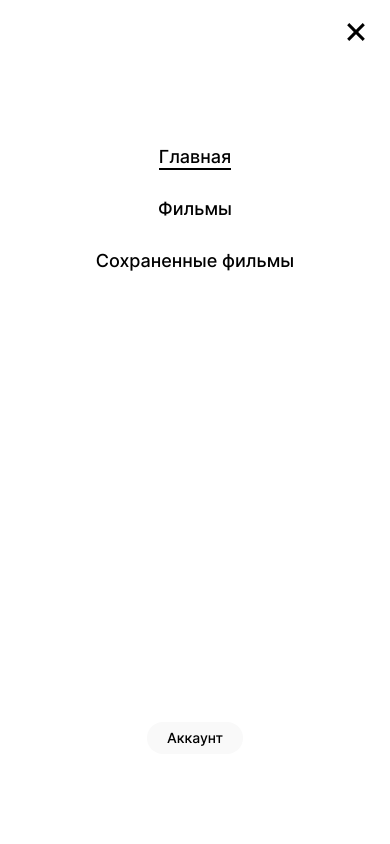
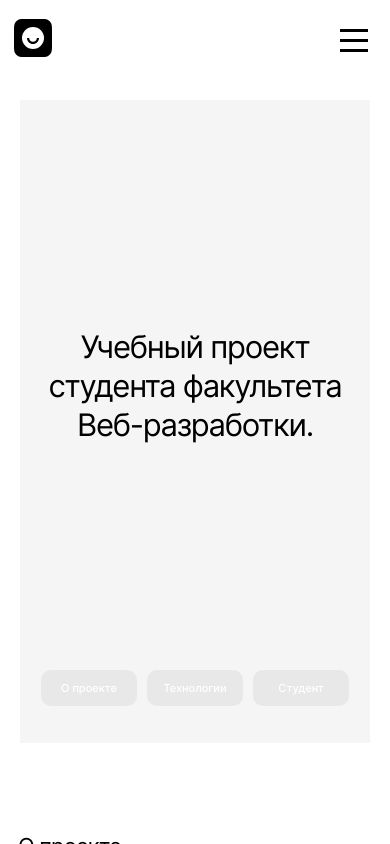
Before and after one commit to MorphineMePlz/movies-explorer-frontend, a React (Create React App) app: page / in a window 390 px wide. Shown: the top 844 px of the page. Built offline with nearby package versions, Linux system fonts and the light colour scheme.

Commit message:
feat: burgerMenu button

```diff
--- a/src/components/App/App.js
+++ b/src/components/App/App.js
@@ -18,7 +18,7 @@ import './App.css';
 
 
 function App() {
-  const [isLoggedIn, setLoggedIn] = useState(false);
+  const [isLoggedIn, setLoggedIn] = useState(true);
 
   return (
     <div className="App">
--- a/src/components/BurgerMenu/BurgerMenu.css
+++ b/src/components/BurgerMenu/BurgerMenu.css
@@ -11,6 +11,14 @@
     left: 0;
     bottom: 0;
     z-index: 5;
+    visibility: hidden;
+    opacity: 0;
+
+}
+
+.burger_active {
+    visibility: visible;
+    opacity: 100;
 }
 
 .burger__box {
--- a/src/components/BurgerMenu/BurgerMenu.jsx
+++ b/src/components/BurgerMenu/BurgerMenu.jsx
@@ -1,13 +1,15 @@
 
+import React from "react";
 import { NavLink } from 'react-router-dom'
 
 import './BurgerMenu.css'
 
-export default function BurgerMenu() {
+
+export default function BurgerMenu({ closeBurgerMenu, isBurgerMenuOpen, }) {
     return (
-        <div className="burger">
+        <div className={`burger ${isBurgerMenuOpen ? "burger_active" : ""}`}>
             <div className="burger__box">
-                <button className="burger__button-close"></button>
+                <button onClick={closeBurgerMenu} className="burger__button-close"></button>
                 <div className="burger__link-box">
                     <span className='burger__links'>
                         <NavLink className={({ isActive }) => `burger__link ${isActive ? "burger__link_active" : ""}`} to='/'>Главная</NavLink>
--- a/src/components/Header/Header.css
+++ b/src/components/Header/Header.css
@@ -70,6 +70,17 @@
     margin-left: 44px;
 }
 
+.header__open-button {
+    background-image: url(../../assets//images/burger.svg);
+    background-repeat: no-repeat;
+    background-color: unset;
+    width: 44px;
+    height: 44px;
+    border: none;
+    cursor: pointer;
+    background-position: center;
+}
+
 
 @media screen and (max-width: 769px) {
     .header {
--- a/src/components/Header/Header.jsx
+++ b/src/components/Header/Header.jsx
@@ -3,23 +3,28 @@ import { NavLink } from 'react-router-dom'
 import headerLogo from '../../assets/images/headerLogo.svg'
 import './Header.css'
 
-export default function Header({ isLoggedIn, handleLogin }) {
+export default function Header({ isLoggedIn, handleLogin, openBurgerMenu }) {
+    const isDesktop = window.innerWidth > 768
+
     return (
         <>
             <header className='header'>
                 <NavLink to='/'>
                     <img className='header__logo' src={headerLogo} alt='логотип'></img>
                 </NavLink>
-
                 {isLoggedIn ?
+                    <>
+                        {isDesktop ?
                             <div className='header__nav-wrapper'>
                                 <nav className='header__menu header__menu_auth'>
                                     <NavLink to="/movies" className={({ isActive }) => `header__link ${isActive ? "header__link_active" : ""}`} >Фильмы</NavLink>
                                     <NavLink to="/saved-movies" className={({ isActive }) => `header__link ${isActive ? "header__link_active" : ""}`} >Сохраненные фильмы</NavLink>
                                 </nav>
-
                                 <NavLink to="/profile" className="header__link header__link_type_profile">Аккаунт</NavLink>
-                    </div> :
+                            </div>
+                            :
+                            <button onClick={openBurgerMenu} className="header__open-button"></button>
+                        } </> :
                     <nav className='header__menu'>
                         <NavLink className={({ isActive }) => `header__link ${isActive ? "header__link_active" : ""}`} to='/signup'>Регистрация</NavLink>
                         <NavLink className="header__link header__link_type_sign-in" to='/signin'
@@ -28,7 +33,6 @@ export default function Header({ isLoggedIn, handleLogin }) {
                         >Войти</NavLink>
                     </nav>}
             </header>
-
         </>
     )
 }
--- a/src/components/PageWrapper/PageWrapper.jsx
+++ b/src/components/PageWrapper/PageWrapper.jsx
@@ -1,4 +1,4 @@
-import { useMemo } from 'react';
+import { useMemo, useState } from 'react';
 
 import { useLocation } from 'react-router-dom';
 
@@ -11,16 +11,25 @@ const WRAPPER_ROUTES = ["/", "/saved-movies", "/profile", "/movies"];
 const NO_FOOTER_ROUTES = ["/profile"]
 
 export default function PageWrapper({ isLoggedIn, handleLogin, children }) {
+    const [isBurgerMenuOpen, setisBurgerMenuOpen] = useState(false);
+
+    function closeBurgerMenu() {
+        setisBurgerMenuOpen(false);
+    }
+
+    function openBurgerMenu() {
+        setisBurgerMenuOpen(true);
+    }
+
     const location = useLocation();
-
     const isWrapperHidden = useMemo(() => !WRAPPER_ROUTES.includes(location.pathname), [location.pathname])
     const isFooterHidden = useMemo(() => NO_FOOTER_ROUTES.includes(location.pathname), [location.pathname]);
 
     return (
         <>
             {isWrapperHidden ? <>{children}</> : <div className="page-wrapper">
-                <Header isLoggedIn={isLoggedIn} handleLogin={handleLogin} />
-                <BurgerMenu />
+                <Header isLoggedIn={isLoggedIn} handleLogin={handleLogin} openBurgerMenu={openBurgerMenu} />
+                <BurgerMenu closeBurgerMenu={closeBurgerMenu} isBurgerMenuOpen={isBurgerMenuOpen} />
                 {children}
                 {!isFooterHidden && <Footer />}
             </div>
--- a/src/components/Profile/Profile.jsx
+++ b/src/components/Profile/Profile.jsx
@@ -15,17 +15,16 @@ export default function Profile({ data }) {
         <div className='profile__box'>
             <div className='profile__table-line'>
                 <p className='profile__placeholder'>Имя</p>
-                <input type="text" name="name" value={inputValues.name} onChange={handleChange
+                <input required type="text" name="name" value={inputValues.name} onChange={handleChange
                 } className='profile__input' />
             </div>
 
             <div className='profile__table-line'>
                 <p className='profile__placeholder'>E-mail</p>
-                <input type="email" name="email" value={inputValues.email} onChange={handleChange
+                <input required type="email" name="email" value={inputValues.email} onChange={handleChange
                 } className='profile__input' />
             </div>
         </div>
-
         <div className='profile__button-box'>
             <button type="button" className='profile__button'>Редактировать</button>
             <button type="button" className='profile__button profile__button_logout'>Выйти из аккаунта</button>
--- a/src/components/Registration/Registration.jsx
+++ b/src/components/Registration/Registration.jsx
@@ -50,20 +50,20 @@ export default function Registration({ isLogin, onSubmit }) {
             <div className='registration__box'>
                 {!isLogin && <div className='registration__field'>
                     <p className='registration__placeholder'>Имя</p>
-                    <input type="text" name="name" value={inputValues.name} onChange={handleChange
+                    <input required type="text" name="name" value={inputValues.name} onChange={handleChange
                     } className='registration__input' />
                 </div>}
 
 
                 <div className='registration__field'>
                     <p className='registration__placeholder'>E-mail</p>
-                    <input type="email" name="email" value={inputValues.email} onChange={handleChange
+                    <input required type="email" name="email" value={inputValues.email} onChange={handleChange
                     } className='registration__input' />
                 </div>
 
                 <div className='registration__field'>
                     <p className='registration__placeholder'>Пароль</p>
-                    <input type="password" name="password" value={inputValues.password} onChange={handleChange
+                    <input required type="password" name="password" value={inputValues.password} onChange={handleChange
                     } className='registration__input' />
                 </div>
             </div>
```
Lines whose indentation alone changed are shown as unchanged.
